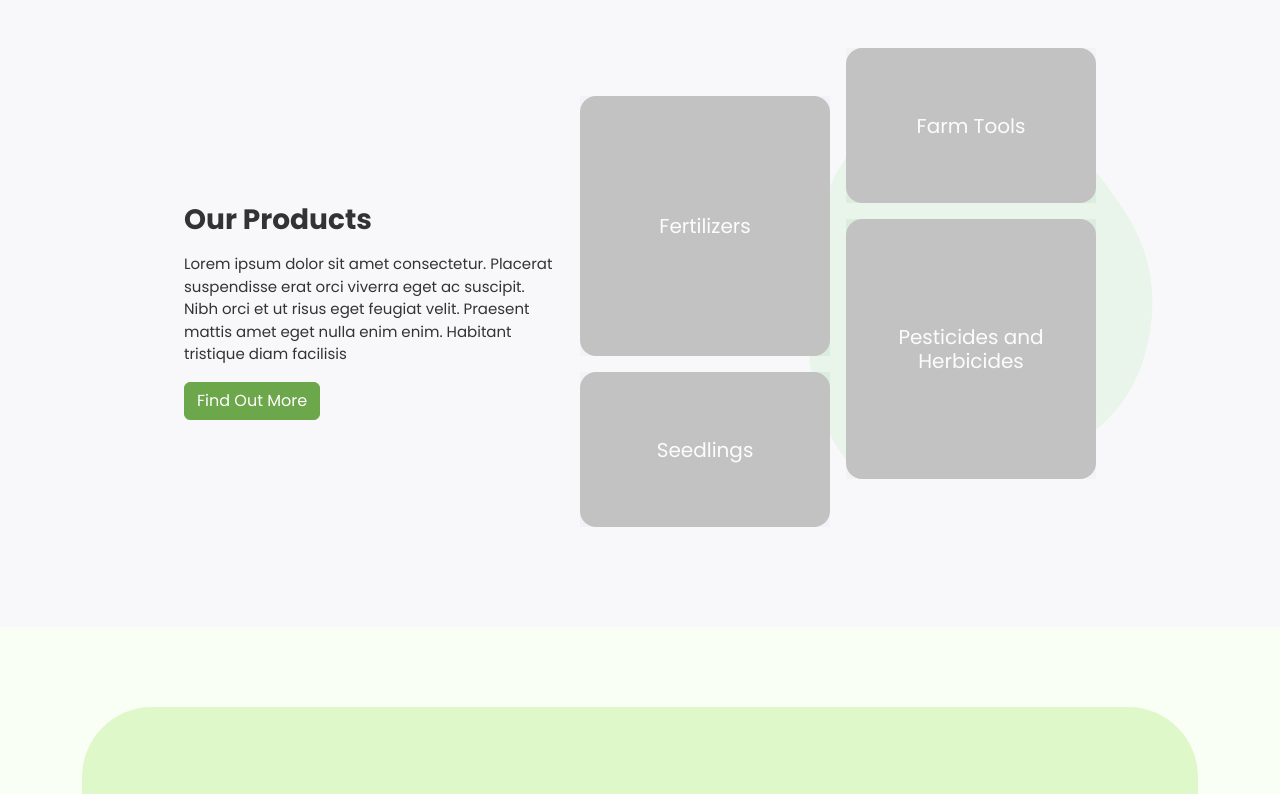
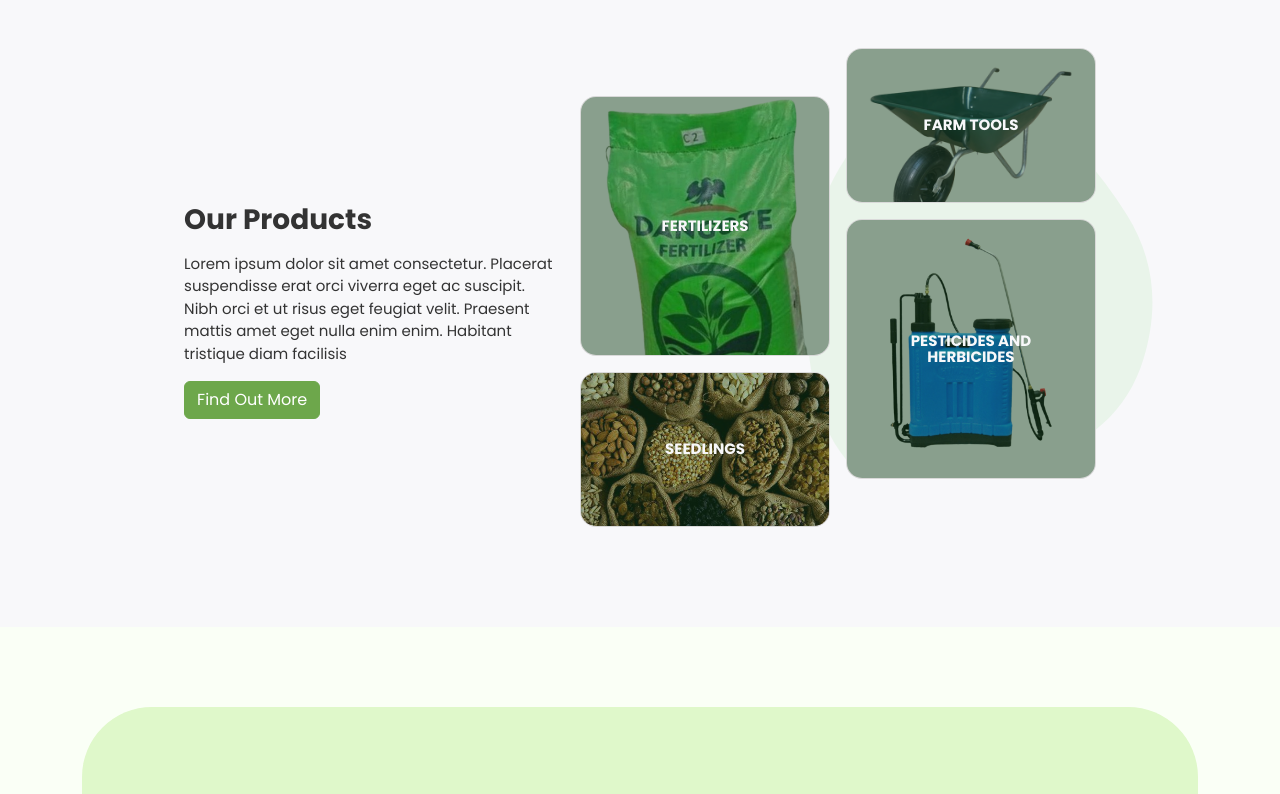
Before and after one commit to nathan-soft/Uwaoagro, a plain HTML site: page index.html in a window 1280 px wide. Shown: the part 939-1733 px from the top of the page. Drawn offline with nearby package versions, Linux system fonts and the light colour scheme.

Commit message:
latest update

```diff
--- a/css/styles.css
+++ b/css/styles.css
@@ -138,13 +138,50 @@ body{
     max-width: 30rem;
 }
 
-.overlay{
-    background-color: var(--bg-secondary);
-    mix-blend-mode: overlay;
-}
+
 
 .second-rectangle{
     margin-top: -3rem;
+}
+
+.rect, .rect-small{
+    position: relative;
+    border: 1px solid transparent;
+    width: 15.62rem;
+    height: 16.25rem;
+    background-color: #d9d9d9;
+    overflow: hidden;
+}
+
+.rect-small{
+    height: 9.68rem;
+}
+
+.product-overlay{
+    position: absolute;
+    height: 100%;
+    width: 100%;
+    background-color: #164c2069;
+}
+
+.product-img {
+    object-fit: contain;
+    width: 100%;
+    max-width: 100%;
+    height: auto;
+}
+
+.product-text {
+    position: absolute;
+    top: 50%;
+    left: 50%;
+    transform: translate(-50%, -50%);
+    color: #F8F8FA;
+    font-weight: bold;
+    text-align: center;
+    line-height: 1rem;
+    margin-bottom: 0;
+    z-index: 5;
 }
 
 .cta-section{
@@ -196,12 +233,12 @@ footer{
     }
 
     .rect{
-        width: 12.5rem !important;
+        width: 13rem !important;
         height: 11.25rem !important;
     }
 
     .rect-small{
-        width: 12.5rem !important;
+        width: 13rem !important;
         height: 8.75rem !important;
     }
 
@@ -275,6 +312,10 @@ footer{
         border-radius: 2rem;
         padding: 3.3rem;
     }
+
+    .product-image-wrapper{
+        padding-right: .5rem;
+    }
 }
 
 
@@ -293,12 +334,12 @@ footer{
     }
 
     .rect{
-        width: 10.5rem !important;
+        width: 11rem !important;
         height: 9.25rem !important;
     }
 
     .rect-small{
-        width: 10.5rem !important;
+        width: 11rem !important;
         height: 7rem !important;
     }
 }
--- a/index.html
+++ b/index.html
@@ -179,31 +179,27 @@
                 </div>
                 <div class="d-flex gap-3 align-self-end product-image-wrapper">
                     <div class="d-flex flex-column gap-3 rect-wrapper">
-                        <div style="width: 250px; height: 260px; background-color: #d9d9d9;"
-                            class=" rounded-4 rect">
-                            <div class="w-100 text-primary h-100 overlay h5 text-center d-flex justify-content-center
-                                align-items-center mb-0">Fertilizers
-                            </div>
+                        <div class="product-wrapper rounded-4 rect">
+                            <div class="product-overlay"></div>
+                            <p class="product-text">FERTILIZERS</p>
+                            <img class="product-img" src="images/fertilizer.png" alt="">
                         </div>
-                        <div style="width: 250px; height: 155px; background-color: #d9d9d9;"
-                            class="rounded-4 rect-small">
-                            <div class="w-100 text-primary h-100 overlay h5 text-center d-flex justify-content-center
-                                align-items-center mb-0">Seedlings
-                            </div>
+                        <div class="product-wrapper rounded-4 rect-small">
+                            <div class="product-overlay"></div>
+                            <p class="product-text">SEEDLINGS</p>
+                            <img class="product-img" src="images/seedlings.jpg" alt="">
                         </div>
                     </div>
                     <div class="d-flex flex-column gap-3 second-rectangle rect-wrapper">
-                        <div style="width: 250px; height: 155px; background-color: #d9d9d9;"
-                            class="rounded-4 rect-small">
-                            <div class="w-100 text-primary h-100 overlay h5 text-center d-flex justify-content-center
-                                align-items-center mb-0">Farm Tools
-                            </div>
+                        <div class="product-wrapper rounded-4 rect-small">
+                            <div class="product-overlay"></div>
+                            <p class="product-text">FARM TOOLS</p>
+                            <img class="product-img" src="images/wheelbarrow.png" alt="">
                         </div>
-                        <div style="width: 250px; height: 260px; background-color: #d9d9d9;"
-                            class="rounded-4 rect">
-                            <div class="w-100 text-primary h-100 overlay h5 text-center d-flex justify-content-center
-                                align-items-center mb-0">Pesticides and Herbicides
-                            </div>
+                        <div class="product-wrapper rounded-4 rect">
+                            <div class="product-overlay"></div>
+                            <p class="product-text">PESTICIDES AND HERBICIDES</p>
+                            <img class="product-img" src="images/knapsack.png" alt="">
                         </div>
                     </div>
                 </div>
```
Also changed, not shown: images/fertilizer.png (added), images/knapsack.png (added), images/seedlings.jpg (added), images/wheelbarrow.png (added).
